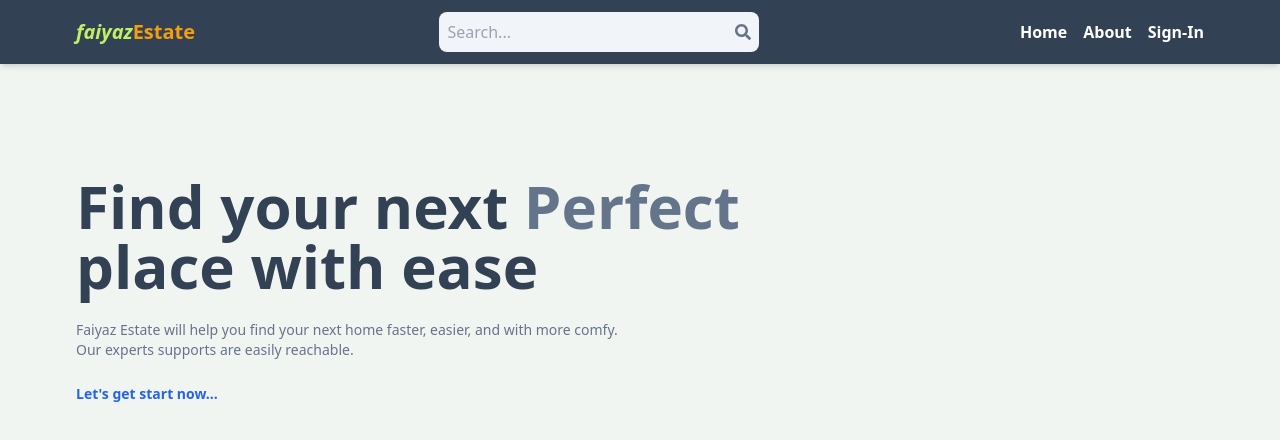
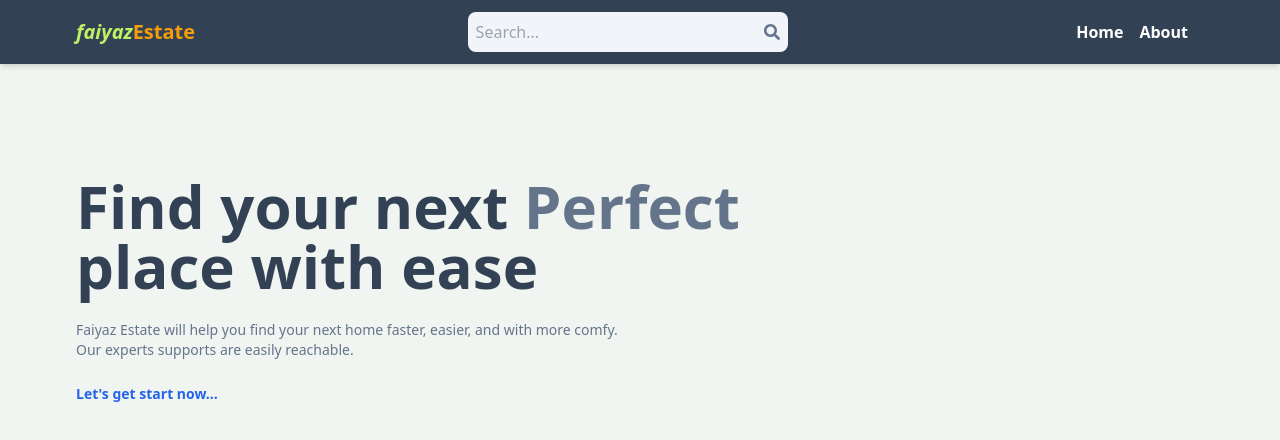
Before and after one commit to SMGhulam29091993/faiyazEstate, a React (Create React App) app: page / in a window 1280 px wide. Shown: the top 440 px of the page. Built offline with nearby package versions, Linux system fonts and the light colour scheme; no server answers.

Commit message:
header update

```diff
--- a/src/component/Header.js
+++ b/src/component/Header.js
@@ -79,7 +79,7 @@ const Header = ()=>{
 
                                 </li>
                             ) : (
-                                <li className='sm:text-white font-semibold hover:underline cursor-pointer '>Sign-In</li>
+                                <li className='hidden sm:text-white font-semibold hover:underline cursor-pointer '>Sign-In</li>
                             )}
                         </Link>
                         </>
```
